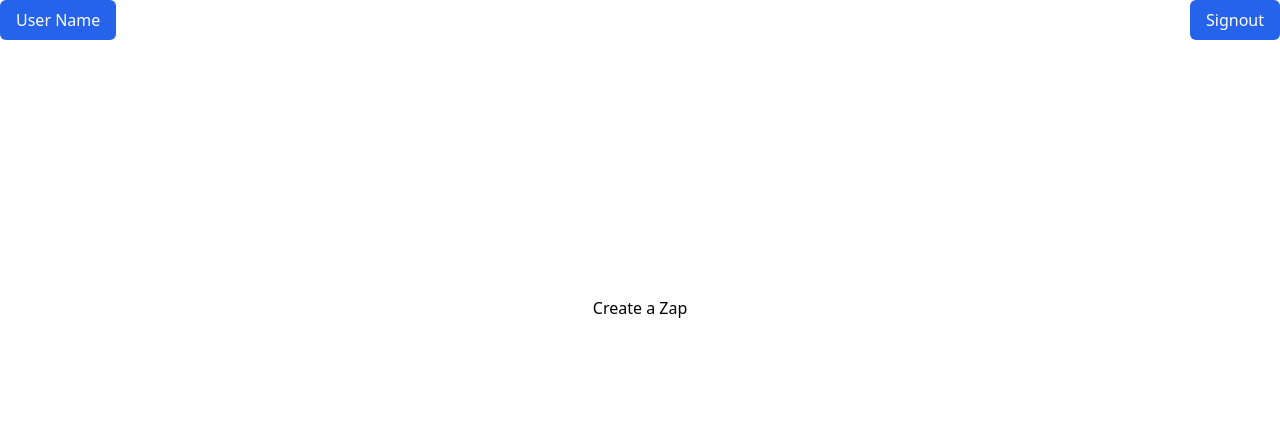
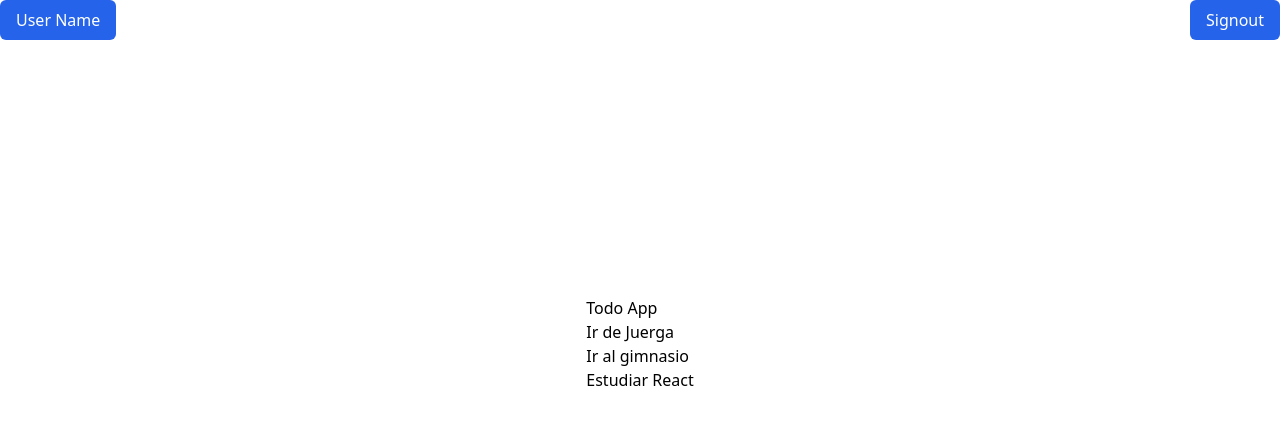
Before and after one commit to AdityaGupta1903/SyncPathDev, a Next.js app in the folder apps/web/: page /workflows in a window 1280 px wide. Shown: the top 424 px of the page. Built offline with nearby package versions, Linux system fonts and the light colour scheme.

Commit message:
Drag and Drop Handler Added

```diff
--- /dev/null
+++ b/apps/web/app/subcomponents/dragable.tsx
@@ -0,0 +1,74 @@
+"use client"
+import { useEffect, useState } from "react";
+import { DragDropContext, Droppable, Draggable } from "@hello-pangea/dnd";
+
+const initialStateTodos = [
+  {
+    id: 1,
+    title: "Ir de Juerga",
+    completed: false,
+  },
+  {
+    id: 2,
+    title: "Ir al gimnasio",
+    completed: false,
+  },
+  {
+    id: 3,
+    title: "Estudiar React",
+    completed: true,
+  },
+];
+
+const App = () => {
+  const [todos, setTodos] = useState(initialStateTodos);
+  useEffect(()=> {
+    localStorage.setItem('todos', JSON.stringify(todos))
+  }, [todos])
+  const handleDragEnd = (result: any) => {
+    // console.log(result)
+    // if(!result.destination) return;
+    // const startIndex = result.source.index
+    // const endIndex = result.destination.index
+    // const copyTodos = [...todos]
+    // const [reorderTodo] = copyTodos.splice(startIndex,1)
+    // copyTodos.splice(endIndex,0,reorderTodo)
+    // setTodos(copyTodos)
+  }
+  return (
+    <div>
+      <DragDropContext onDragEnd={handleDragEnd}>
+        <h1>Todo App</h1>
+        <Droppable droppableId="todos">
+          {(droppableProvider) => (
+            <ul
+              ref={droppableProvider.innerRef}
+              {...droppableProvider.droppableProps}
+            >
+              {todos.map((todo, index) => (
+                <Draggable /// A Dropable Section can have multiple draggable areas
+                  index={index}
+                  key={todo.id}
+                  draggableId={`${todo.id}`}
+                >
+                  {(draggableProvider) => (
+                    <li
+                      ref={draggableProvider.innerRef}
+                      {...draggableProvider.draggableProps}
+                      {...draggableProvider.dragHandleProps}
+                    >
+                      {todo.title}
+                    </li>
+                  )}
+                </Draggable>
+              ))}
+              {droppableProvider.placeholder}
+            </ul>
+          )}
+        </Droppable>
+      </DragDropContext>
+    </div>
+  );
+};
+
+export default App;
--- a/apps/web/app/synchomepage/page.tsx
+++ b/apps/web/app/synchomepage/page.tsx
@@ -1,5 +1,6 @@
 "use client"
 import { useRouter } from "next/navigation";
+
 export default function SyncHomePage(){
 const router = useRouter();
 const secret = localStorage.getItem("token");
--- a/apps/web/app/workflows/page.tsx
+++ b/apps/web/app/workflows/page.tsx
@@ -1,6 +1,6 @@
 "use client"
 import { signOut,signIn } from "next-auth/react"
-
+import Dragable from "../subcomponents/dragable";
 export default function workflows(){
     return <div>
         <div className="flex justify-between w-full">
@@ -12,7 +12,7 @@ export default function workflows(){
             </button>
         </div>
         <div className="flex justify-center w-full mt-[20%]">
-            <div>Create a Zap</div>
+           <Dragable/>
         </div>
     </div>
 
--- a/apps/web/package.json
+++ b/apps/web/package.json
@@ -9,19 +9,23 @@
     "lint": "next lint"
   },
   "dependencies": {
+    "@hello-pangea/dnd": "^17.0.0",
     "@repo/common": "*",
     "@repo/ui": "*",
     "@shared/db": "*",
     "next": "14.2.6",
     "next-auth": "^4.24.8",
     "react": "18.3.1",
-    "react-dom": "18.3.1"
+    "react-beautiful-dnd": "^13.1.1",
+    "react-dom": "18.3.1",
+    "react-drag-and-drop": "^3.0.0"
   },
   "devDependencies": {
     "@repo/eslint-config": "*",
     "@repo/typescript-config": "*",
     "@types/node": "^20",
     "@types/react": "^18",
+    "@types/react-beautiful-dnd": "^13.1.8",
     "@types/react-dom": "^18",
     "autoprefixer": "^10.4.20",
     "eslint": "^8",
```
Also changed, not shown: 2 other files (tests, documents, lock files or other folders).
